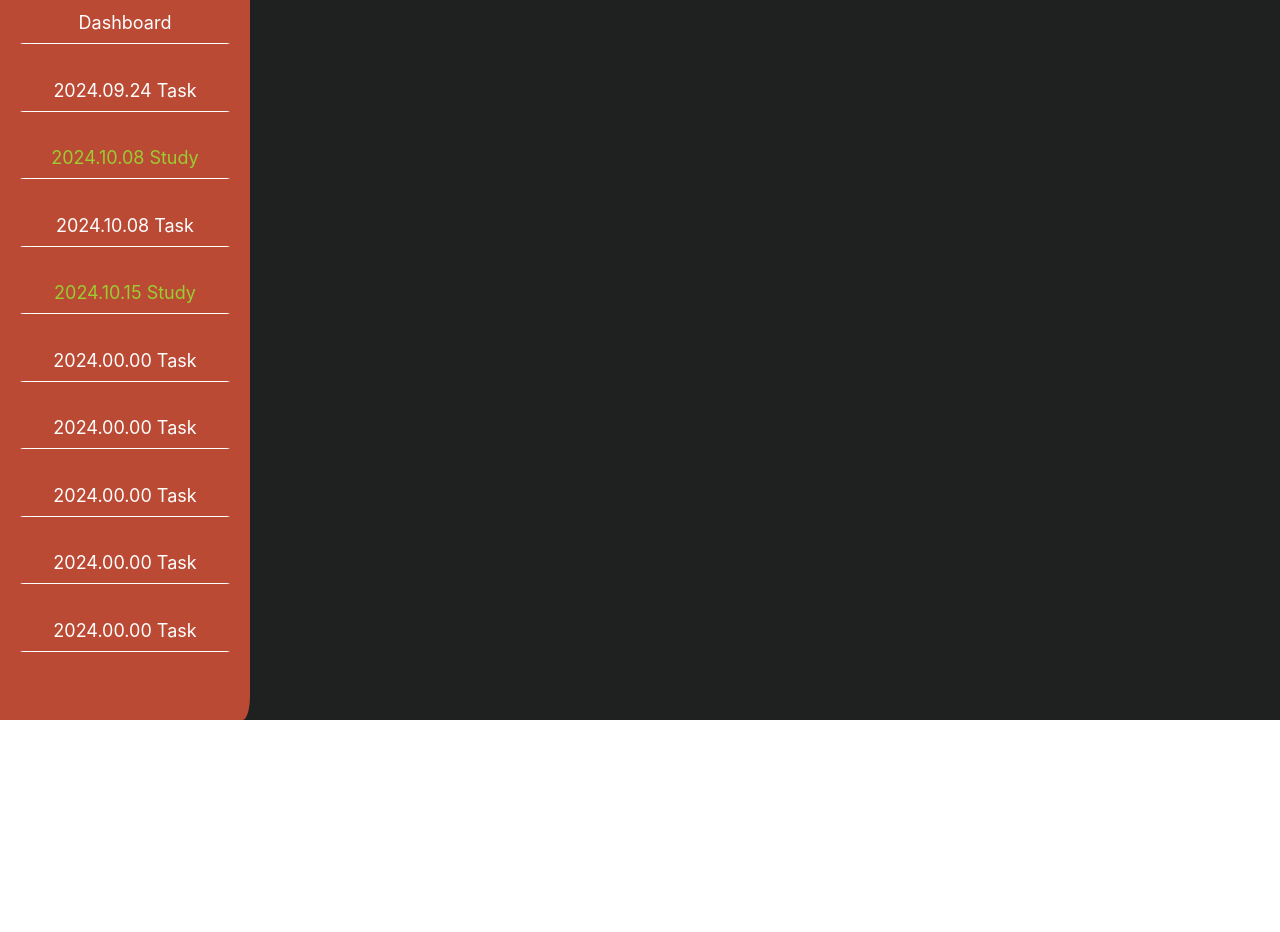
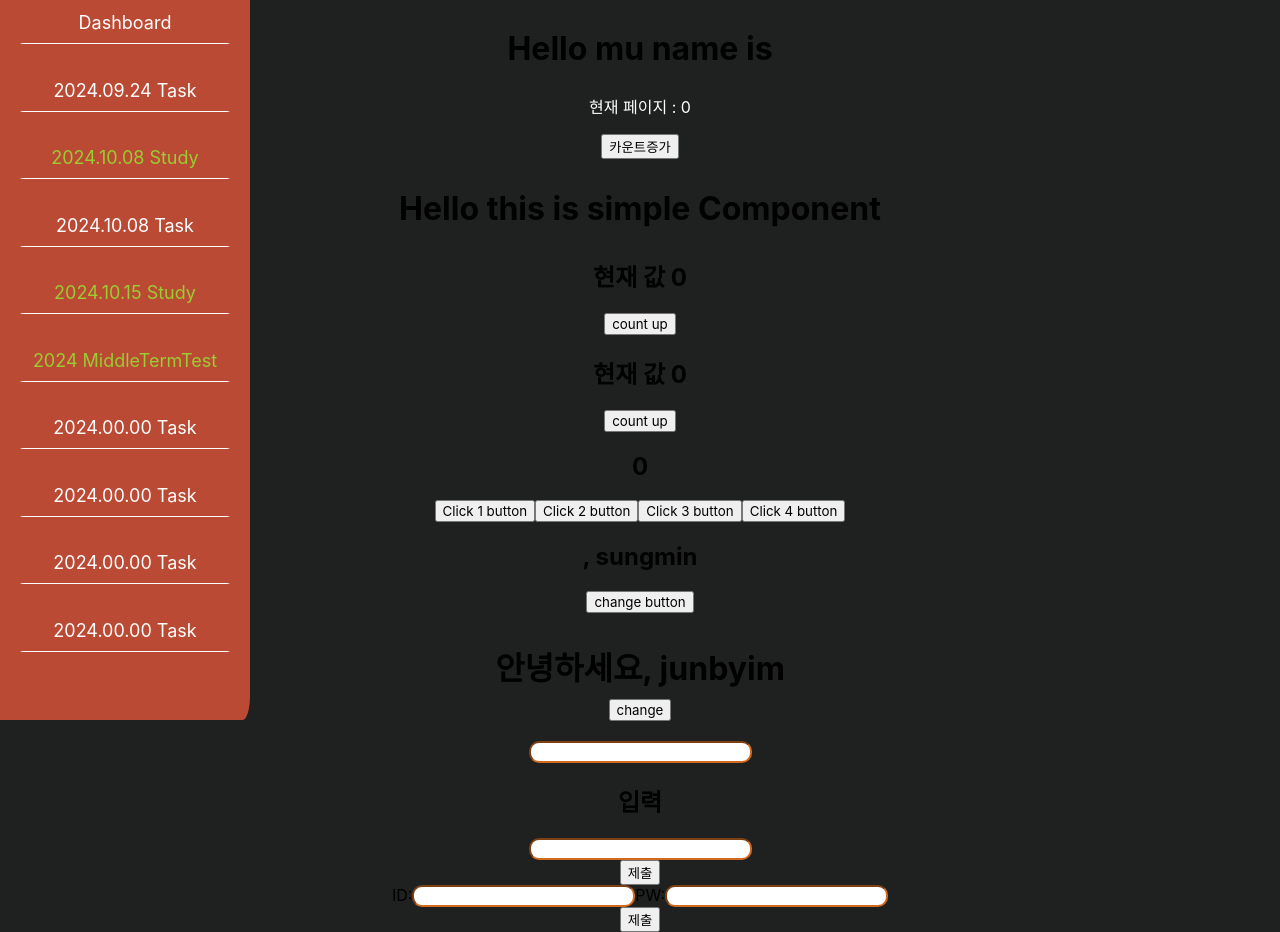
Before and after one commit to yoonmins/react_study_hanseo_univ, a React (Create React App) app: page /MiddleTermTest in a window 1280 px wide. Shown: the part 80-1012 px from the top of the page. Before the commit the page ends 800 px from the top, so only its background shows below. Built offline with nearby package versions, Linux system fonts and the light colour scheme.

Commit message:
feat : middle term test example code

```diff
--- a/src/App.css
+++ b/src/App.css
@@ -9,7 +9,7 @@
   text-align: center;
   background-color: #1f2020;
   width: 100vw;
-  height: 100vh;
+  height: 100%;
 }
 
 .App-logo {
--- a/src/App.js
+++ b/src/App.js
@@ -6,6 +6,7 @@ import Task0924 from './pages/Task0924';
 import Study1008 from './pages/Study1008';
 import Task1008 from './pages/Task1008';
 import Study1015 from './pages/Study1015';
+import MiddleTermTest from './pages/MiddleTermTest';
 import './App.css';
 
 function App() {
@@ -20,6 +21,7 @@ function App() {
               <Route path="/Study1008" element={<Study1008 />} />
               <Route path="/Task1008" element={<Task1008 />} />
               <Route path="/Study1015" element={<Study1015 />} />
+              <Route path="/MiddleTermTest" element={<MiddleTermTest />} />
             </Routes>
         </div>
       </div>
--- /dev/null
+++ b/src/pages/MiddleTermTest.js
@@ -0,0 +1,203 @@
+import React, { Component, useState } from 'react';
+import MiddleTermTestComponent from './component/MiddleTermTestComponent'
+import InputComponent from './component/InputComponent'
+
+// function component
+const FunctionComponent = (props) => {
+    return(
+        <div>
+            <h1> Hello {props.value}</h1>
+        </div>
+    )
+}
+
+function FunctionClass(props){
+    return (
+        <div>
+            <h1>Hello. {props.item}</h1>
+        </div>
+    )
+}
+//class component
+class ClassComponentCounter extends Component{
+    constructor(props){
+        super(props);
+        this.state ={
+            count: 0,
+        }
+    }
+    handleIncrement =()=>{
+        this.setState({count:this.state.count+1});
+    }
+    render(){
+        return(
+            <div>
+                <p>현재 페이지 : {this.state.count}</p>
+                <button onClick={this.handleIncrement}>카운트증가</button>
+            </div>
+        )
+    }
+}
+//simple class component
+class ClassSimpleComponent extends Component{
+    render(){
+        return(
+            <div><h1>Hello this is simple Component</h1></div>
+        )
+    }
+}
+
+//useState example1
+const CounterUsestate = ()=>{
+    const [count,setCount]=useState(0);
+    const countUp =()=>{
+        setCount(count+1);
+    }
+    return(
+        <div>
+            <h2>현재 값 {count}</h2>
+            <button onClick={countUp}> count up</button>
+        </div>
+    )
+}
+
+const OtherCounterUsestate = ()=>{
+    const [count,setCount]=useState(0);
+
+    return(
+        <div>
+            <h2>현재 값 {count}</h2>
+            <button onClick={() => (setCount(count + 1))}> count up</button>
+        </div>
+    )
+}
+
+
+//useStaet example2
+const CounterButton = () =>{
+    const[text, setText] = useState(0)
+
+    function handleClick(num){
+        setText(`change ${num} button`);
+    }
+
+    return(
+        <div>
+            <h2>
+                {text}
+            </h2>
+            <button onClick={() => handleClick(1)}>Click 1 button</button>
+            <button onClick={() => handleClick(2)}>Click 2 button</button>
+            <button onClick={() => handleClick(3)}>Click 3 button</button>
+            <button onClick={() => handleClick(4)}>Click 4 button</button>
+        </div>
+    )
+}
+
+//Function Component state&&props
+function StatePropsFunctionComponent(props){
+    const [text,setText] =useState();
+
+    const StateComponent =()=>{
+        setText("이름 변경완료");
+    }
+
+    return(
+        <>
+            <h2>{text}, {props.name}</h2>
+            <button onClick={StateComponent}>change button</button>
+        </>
+    )
+}
+//Class Component state&&props
+class StatePropsClassComponent extends Component{
+    constructor(props) {
+        super(props);
+        this.state ={
+            greating : "안녕하세요"
+        }
+    }
+    handleChangeGreting = () => {
+        this.setState({greating:"바뀌었습니다"});
+    }
+    render(){
+        return(
+            <div>
+                <h1>{this.state.greating}, {this.props.name}</h1>
+                <button onClick={this.handleChangeGreting}> change</button>
+            </div>
+        )
+    }
+}
+
+//input handleing event
+const InputExample = () => {
+    const [value,setValue]=useState('');
+
+    const handleChange =(event)=>{
+        setValue(event.target.value);
+    }
+
+    const handleSubmit=(event)=>{
+        event.preventDefault();
+        alert(`입력한값 : ${value}`);
+
+    }
+    return(
+        <div>
+            <h2>{value}</h2>
+            <input type='text' value={value} onChange={handleChange} />
+            <form onSubmit={handleSubmit}>
+                <MiddleTermTestComponent value={value} onChang={handleChange}/>
+                <button type='submit'> 제출</button>
+            </form>
+
+        </div>
+    );
+}
+
+const InputIdPwExample = () => {
+    const [idValue, setIdValue] = useState("");
+    const [pwValue, setPwValue] = useState("");
+
+    const changeIdInputValue =(value)=>{
+        setIdValue(value);
+    }
+    const changePwInputValue =(value)=>{
+        setPwValue(value);
+    }
+    const handSubmit =(e)=>{
+        e.preventDefault();
+        alert(`당신의 ID는 ${idValue}`);
+        alert(`당신의 PW는 ${pwValue}`);
+    }
+
+    return(
+        <div>
+            <form onSubmit={handSubmit}>
+                <InputComponent idValue={idValue} pwValue={pwValue} onChangeID={changeIdInputValue} onChangePW={changePwInputValue} />
+                <button type='submit'> 제출 </button>
+            </form>
+        </div>
+    )
+}
+
+function MiddleTermTest(){
+    return (
+        <div>
+            <FunctionClass item="World!"/>
+            <FunctionComponent value="mu name is"/>
+            <ClassComponentCounter />
+            <ClassSimpleComponent />
+            <CounterUsestate />
+            <OtherCounterUsestate/>
+            <CounterButton />
+            < StatePropsFunctionComponent name="sungmin" />
+            <StatePropsClassComponent name="junbyim" />
+            <InputExample />
+            <InputIdPwExample />
+        </div>
+    )
+}
+
+export default MiddleTermTest;
--- a/src/pages/Study1015.js
+++ b/src/pages/Study1015.js
@@ -35,9 +35,9 @@ const Study1015 = () => {
 function ButtonOnclickEvent(){
     const [text, setText] = useState('');
 
-    function handleClick(num){
-        setText('Click ${num} button');
-    }
+    function handleClick(num) {
+        setText(`Clicked ${num} button`);
+      }
 
     return (
         <div className="button-css">
--- /dev/null
+++ b/src/pages/component/MiddleTermTestComponent.js
@@ -0,0 +1,14 @@
+import React from 'react';
+
+const MiddleTermTestComponent=({value, onChange})=>{
+    return(
+        <div>
+            <label>
+                <h2> 입력 {value}</h2>
+                <input type="text" value={value} onChange={onChange} />
+            </label>
+        </div>
+    )
+}
+
+export default MiddleTermTestComponent
--- a/src/sidebar/Sidebar.js
+++ b/src/sidebar/Sidebar.js
@@ -21,7 +21,7 @@ const Sidebar = () => {
           <li><Link to="/Study1008" className='study-text'>2024.10.08 Study</Link></li>
           <li><Link to="/Task1008">2024.10.08 Task</Link></li>
           <li><Link to="/Study1015" className='study-text'>2024.10.15 Study</Link></li>
-          <li><Link to="/#">2024.00.00 Task</Link></li>
+          <li><Link to="/MiddleTermTest" className='study-text'>2024 MiddleTermTest</Link></li>
           <li><Link to="/#">2024.00.00 Task</Link></li>
           <li><Link to="/#">2024.00.00 Task</Link></li>
           <li><Link to="/#">2024.00.00 Task</Link></li>
```
